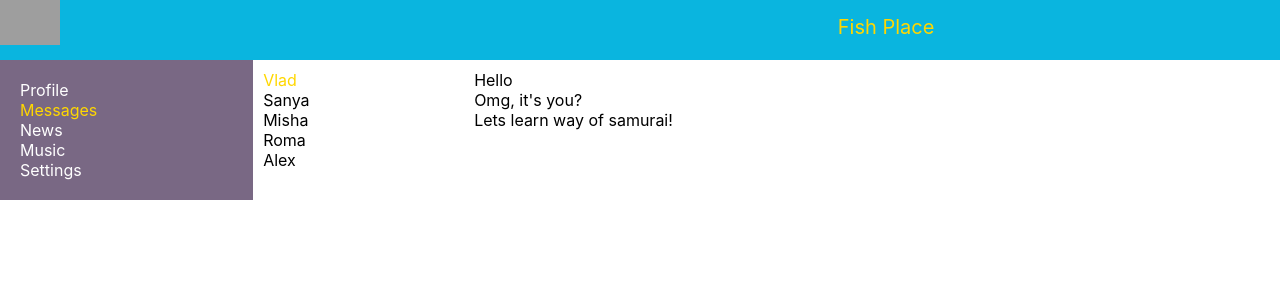
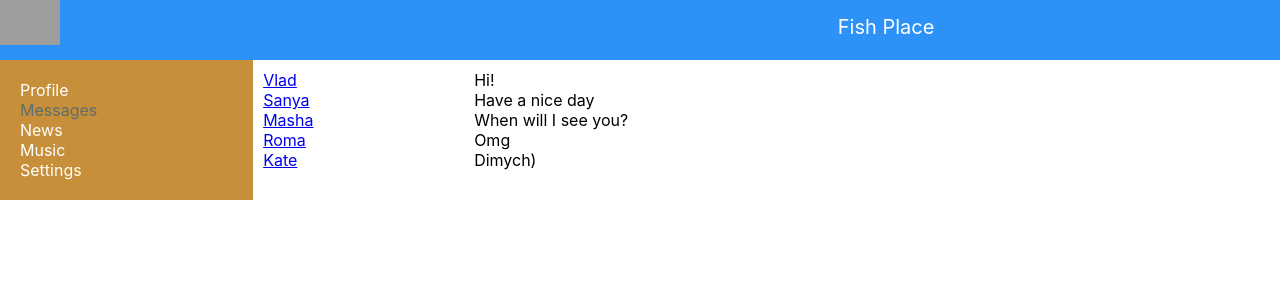
Before and after one commit to Xtnkt/React-way-of-samurai, a React (Create React App) app: page /Dialogs in a window 1280 px wide. Shown: the top 300 px of the page. Built offline with nearby package versions, Linux system fonts and the light colour scheme; grey boxes are pictures that could not be loaded.

Commit message:
Props for dialogs

```diff
--- a/src/App.js
+++ b/src/App.js
@@ -20,11 +20,11 @@ const App = (props) => {
         <Navbar />
         <div className='app-wrapper-content'>
           <Routes>
-            <Route path="/Profile" element={<Profile />} />
-            <Route path="/Dialogs" element={<Dialogs />} />
-            <Route path="/News" element={<News />} />
-            <Route path="/Music" element={<Music />} />
-            <Route path="/Settings" element={<Settings />} />
+            <Route path="/Profile/*" element={<Profile />} />
+            <Route path="/Dialogs/*" element={<Dialogs />} />
+            <Route path="/News/*" element={<News />} />
+            <Route path="/Music/*" element={<Music />} />
+            <Route path="/Settings/*" element={<Settings />} />
           </Routes>
         </div>
       </div>
--- a/src/components/Dialogs/Dialogs.jsx
+++ b/src/components/Dialogs/Dialogs.jsx
@@ -1,39 +1,41 @@
 import React from 'react';
-import classes from "./Dialogs.module.css"
+import classes from "./Dialogs.module.css";
+import { NavLink } from 'react-router-dom';
+
 
 const Dialogs = (props) => {
     return (
         <div className={classes.dialogs}>
             <div className={classes.dialogsItems}>
-                <div className={classes.dialogs + ' ' + classes.active}>
-                    Vlad
-                </div>
-                <div className={classes.dialogs}>
-                    Sanya
-                </div>
-                <div className={classes.dialogs}>
-                    Misha
-                </div>
-                <div className={classes.dialogs}>
-                    Roma
-                </div>
-                <div className={classes.dialogs}>
-                    Alex
-                </div>
+                <DialogItem name="Vlad" id="1" />
+                <DialogItem name="Sanya" id="2" />
+                <DialogItem name="Masha" id="3" />
+                <DialogItem name="Roma" id="4" />
+                <DialogItem name="Kate" id="5" />
             </div>
             <div className={classes.messages}>
-                <div className={classes.message}>
-                    Hello
-                </div>
-                <div className={classes.message}>
-                    Omg, it's you?
-                </div>
-                <div className={classes.message}>
-                    Lets learn way of samurai!
-                </div>
+               <Message message = "Hi!" />
+               <Message message = "Have a nice day" />
+               <Message message = "When will I see you? " />
+               <Message message = "Omg" />
+               <Message message = "Dimych)" />
             </div>
         </div>
     )
 }
 
 export default Dialogs;
+
+const DialogItem = (props) => {
+    return (
+        <div className={classes.dialogs + ' ' + classes.active}>
+            <NavLink to={"/dialogs/" + props.id}> {props.name} </NavLink>
+        </div>
+    )
+}
+
+const Message = (props) => {
+    return (
+        <div className={classes.message}>{props.message}</div>
+    )
+}
--- a/src/components/Header/Header.jsx
+++ b/src/components/Header/Header.jsx
@@ -1,7 +1,7 @@
 import React from 'react';
 import classes from './Header.module.css';
 
-const Header = () => {
+const Header = (props) => {
     return (
         <header className={classes.header}>
             <div>
--- a/src/components/Header/Header.module.css
+++ b/src/components/Header/Header.module.css
@@ -1,6 +1,6 @@
 .header {
     grid-area: h;
-    background-color: rgb(10, 181, 223);
+    background-color: rgba(6, 127, 247, 0.848);
     display:grid;
     grid-template-columns: 2fr 10fr;
   }
@@ -15,5 +15,5 @@
     text-align: center;
     padding: 15px;
     font-size: 20px;
-    color: gold;
+    color: white;
   }
--- a/src/components/Navbar/Navbar.jsx
+++ b/src/components/Navbar/Navbar.jsx
@@ -2,7 +2,7 @@ import React from 'react';
 import { NavLink } from 'react-router-dom';
 import classes from './Navbar.module.css';
 
-const Navbar = () => {
+const Navbar = (props) => {
     return (
         <nav className={classes.nav}>
             <div>
--- a/src/components/Navbar/Navbar.module.css
+++ b/src/components/Navbar/Navbar.module.css
@@ -1,6 +1,6 @@
 .nav {
   grid-area: n;
-  background-color: rgba(101, 81, 114, 0.866);
+  background-color: rgba(198, 141, 54, 0.979);
   padding: 20px;
 }
 
@@ -10,6 +10,6 @@
 }
 
 .active {
-  color: gold;
+  color: rgba(0, 80, 156, 0.534);
   text-decoration: none;
 }
--- a/src/components/Profile/MyPosts/MyPosts.jsx
+++ b/src/components/Profile/MyPosts/MyPosts.jsx
@@ -1,18 +1,24 @@
 import React from 'react';
-//import classes from './MyPosts.module.css';
+import classes from './MyPosts.module.css';
 import Post from './Post/Post';
 
-const MyPosts = () => {
+const MyPosts = (props) => {
     return (
-        <div>
-            My posts
+        <div className={classes.postsBlock}>
+            <h2>My posts</h2>
             <div>
-                <textarea></textarea>
-                <button>Add new post</button>
+                <div>
+                    <textarea></textarea>
+                </div>
+                <div>
+                    <button>Add new post</button>
+                </div>
             </div>
-            <Post img = "http://img1.liveinternet.ru/images/attach/c/8/102/784/102784519__obitatli_morea.png" likesCount = "4" message = "Hello, how are you?" />
-            <Post img = "https://clipartart.com/images/angler-fish-clipart-13.png" likesCount = "2" message = "Let's play a game!" />
-            <Post img = "https://i.pinimg.com/originals/da/69/6b/da696b031eee3d2822e94b44180ef52a.png" likesCount = "1" message = "Arrr"/>
+            <div className={classes.posts}>
+                <Post img="http://img1.liveinternet.ru/images/attach/c/8/102/784/102784519__obitatli_morea.png" likesCount="4" message="Hello, how are you?" />
+                <Post img="https://clipartart.com/images/angler-fish-clipart-13.png" likesCount="2" message="Let's play a game!" />
+                <Post img="https://i.pinimg.com/originals/da/69/6b/da696b031eee3d2822e94b44180ef52a.png" likesCount="1" message="Arrr" />
+            </div>
         </div>
     )
 }
--- a/src/components/Profile/MyPosts/MyPosts.module.css
+++ b/src/components/Profile/MyPosts/MyPosts.module.css
@@ -0,0 +1,6 @@
+.postsBlock {
+    padding: 10px;
+}
+.posts {
+    margin-top: 10px;
+}
--- a/src/components/Profile/Profile.jsx
+++ b/src/components/Profile/Profile.jsx
@@ -1,16 +1,12 @@
 import React from 'react';
 import MyPosts from './MyPosts/MyPosts';
 import classes from './Profile.module.css';
+import ProfileInfo from './ProfileInfo/ProfileInfo';
 
-const Profile = () => {
+const Profile = (props) => {
     return (
         <div >
-            <div>
-                <img src='https://cdn.fishki.net/upload/post/2020/01/10/3196335/103039-plashh-pejzazhi-gor-more-ozero-pribrezhnyye-i-okeanicheskiye-relyefy-2560x1440.jpg' alt='Ocean' />
-            </div>
-            <div >
-                ava+description
-            </div>
+            <ProfileInfo />
             <MyPosts />
         </div>
     )
--- /dev/null
+++ b/src/components/Profile/ProfileInfo/ProfileInfo.jsx
@@ -0,0 +1,16 @@
+import React from 'react';
+import classes from './ProfileInfo.module.css';
+
+const ProfileInfo = (props) => {
+    return (
+        <div >
+            <div >
+                <img src='https://pbs.twimg.com/profile_banners/958008249068019713/1623959964/1500x500' alt='Ocean' className= {classes.img} />
+            </div>
+            <div className={classes.descriptionBlock}>
+                ava+description
+            </div>
+        </div>
+    )
+}
+export default ProfileInfo;
--- /dev/null
+++ b/src/components/Profile/ProfileInfo/ProfileInfo.module.css
@@ -0,0 +1,7 @@
+.descriptionBlock {
+    padding: 10px;
+}
+
+.img {
+  width:auto;
+}
```
